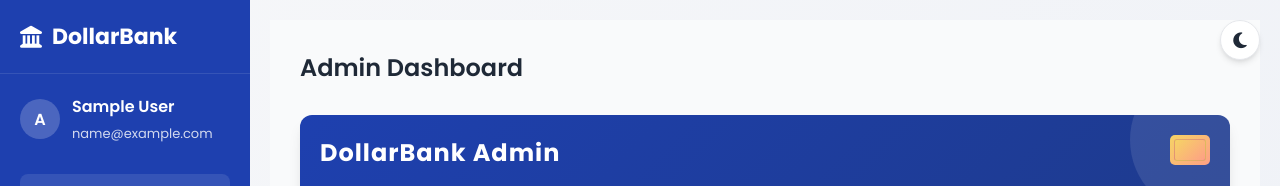
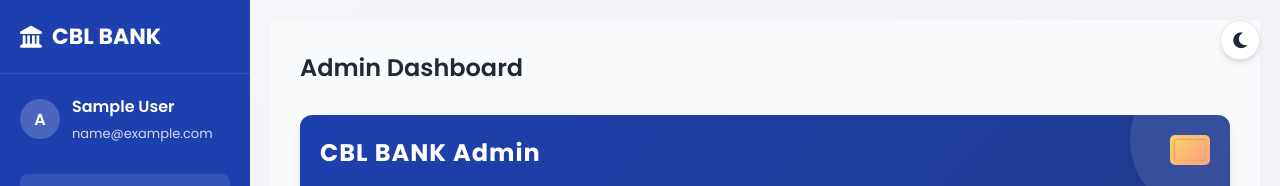
Before and after one commit to walletmetamask/CBL-bnk, a website: page admin-dashboard.html in a window 1280 px wide. Shown: the top 186 px of the page. Drawn offline with Linux system fonts and the light colour scheme; no server answers; sample sign-in values are in the browser's storage.

Commit message:
Update admin-dashboard.html

```diff
--- a/admin-dashboard.html
+++ b/admin-dashboard.html
@@ -15,7 +15,7 @@
     <div class="dashboard">
         <div class="sidebar" id="sidebar">
             <div class="sidebar-header">
-                <h2><i class="fas fa-landmark"></i> DollarBank</h2>
+                <h2><i class="fas fa-landmark"></i> CBL BANK</h2>
             </div>
             <div class="user-info">
                 <div class="user-avatar" id="admin-avatar">A</div>
@@ -80,7 +80,7 @@
             <div class="page active" id="dashboard-page">
                 <div class="bank-card">
                     <div class="bank-card-header">
-                        <div class="bank-card-logo">DollarBank Admin</div>
+                        <div class="bank-card-logo">CBL BANK Admin</div>
                         <div class="bank-card-chip"></div>
                     </div>
                     <div class="bank-card-number">**** **** **** 0000</div>
```
